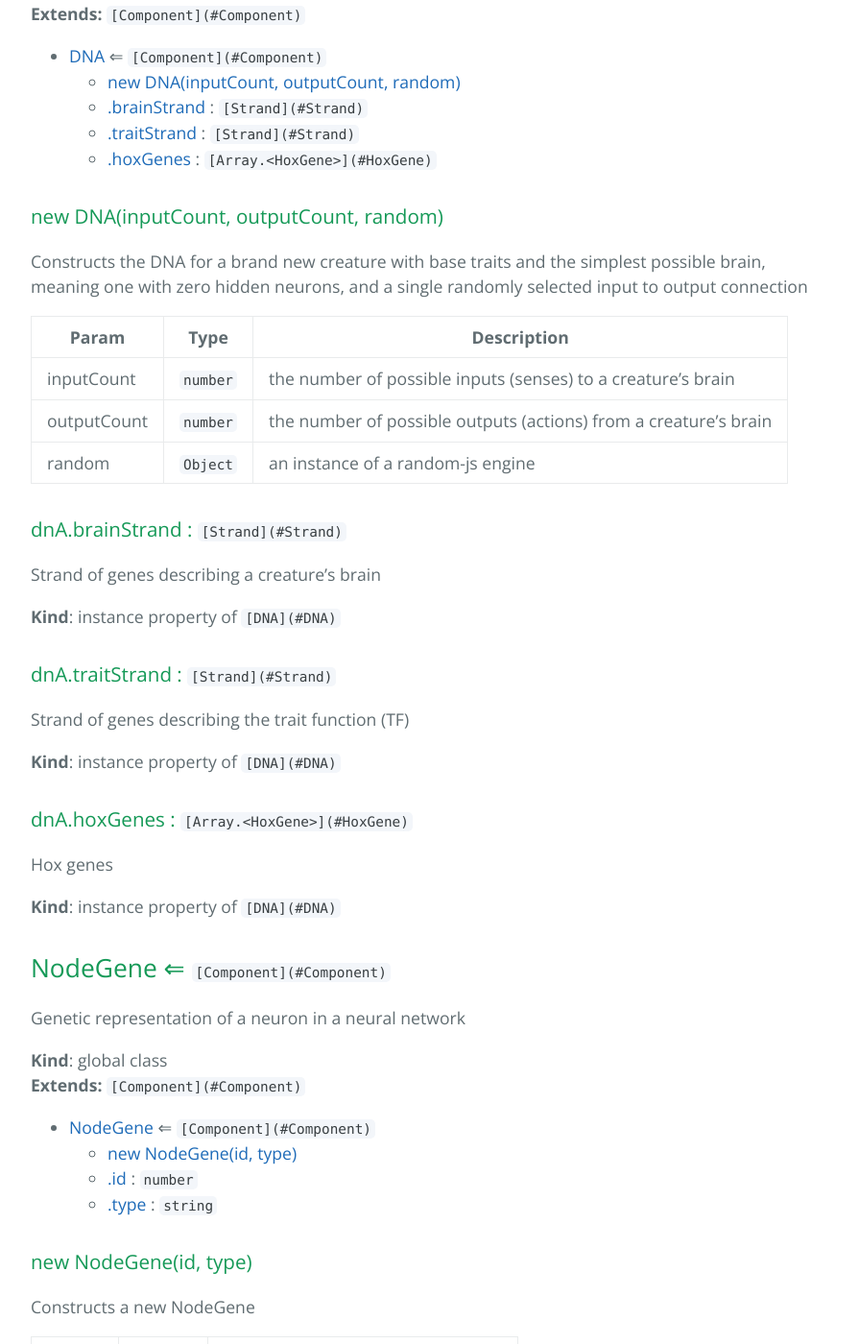
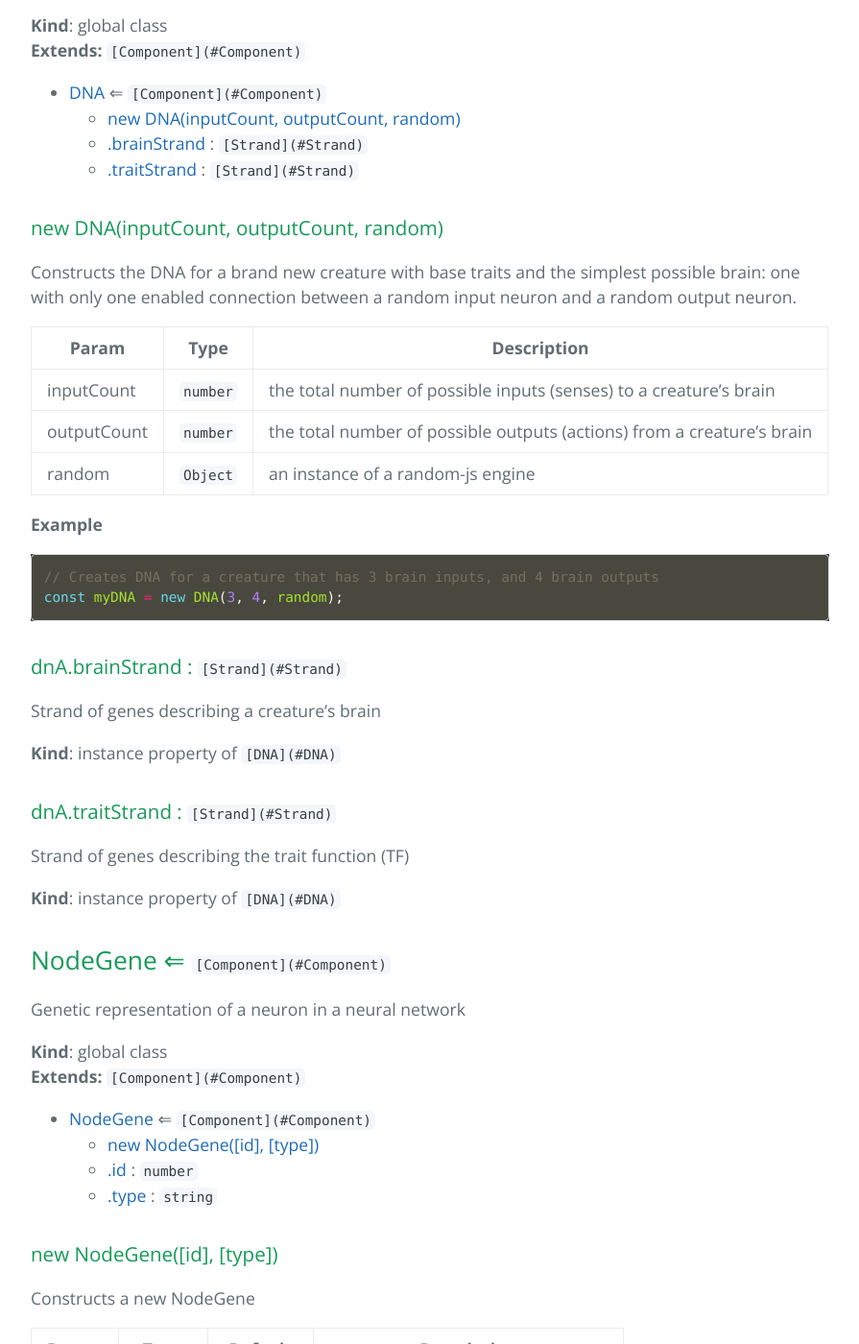
Before and after one commit to cjsauer/genetic-sandbox, a Jekyll site: the page built from site/docs.md, in a window 1280 px wide and 1400 px high, scrolled down 8523 px. Shown: the whole window at 96% size, without its empty margins (192-1087 px from the left). Built offline with Jekyll 4.4.1, drawn with Linux system fonts in a browser that asks for light colours; some of the changed text lies outside the part shown.

Commit message:
Gene classes can be constructed with zero arguments, fix up doc strings, tidy up

````diff
--- a/site/docs.md
+++ b/site/docs.md
@@ -95,14 +95,6 @@ JSON.</p>
 <dt><a href="#Theme">Theme</a></dt>
 <dd><p>The hub of all styling. Used to set the current theme, and retrieve styling
 values like color, stroke thickness, etc.</p>
-</dd>
-</dl>
-
-## Typedefs
-
-<dl>
-<dt><a href="#HoxGene">HoxGene</a> : <code>number</code></dt>
-<dd><p>Values fed into the trait function (TF) to produce usable trait values</p>
 </dd>
 </dl>
 
@@ -314,6 +306,13 @@ Constructs a new ConnectionGene
 | weight | <code>number</code> | the weight of the connection as a value between 0 and 1 inclusive |
 | enabled | <code>boolean</code> | whether this gene is expressed or not |
 
+**Example**
+
+```js
+const node1 = new NodeGene(1, "input");
+const node2 = new NodeGene(2, "output");
+const conn = new ConnectionGene(node1.id, node2.id, 0.2, true);
+```
 <a name="ConnectionGene+in"></a>
 
 ### connectionGene.in : <code>number</code>
@@ -335,7 +334,9 @@ The weight of this connection as a value between 0 and 1 inclusive
 <a name="ConnectionGene+enabled"></a>
 
 ### connectionGene.enabled : <code>boolean</code>
-True if this gene is expressed, false otherwise
+True if this gene is expressed, false otherwise. A connection gene
+that is not expressed is given a weight of zero in the resulting
+neural network.
 
 **Kind**: instance property of <code>[ConnectionGene](#ConnectionGene)</code>
 <a name="ConnectionGene+innovationNumber"></a>
@@ -364,22 +365,27 @@ Genetic encoding of a creature heavily inspired by the
     * [new DNA(inputCount, outputCount, random)](#new_DNA_new)
     * [.brainStrand](#DNA+brainStrand) : <code>[Strand](#Strand)</code>
     * [.traitStrand](#DNA+traitStrand) : <code>[Strand](#Strand)</code>
-    * [.hoxGenes](#DNA+hoxGenes) : <code>[Array.&lt;HoxGene&gt;](#HoxGene)</code>
 
 <a name="new_DNA_new"></a>
 
 ### new DNA(inputCount, outputCount, random)
 Constructs the DNA for a brand new creature with base traits and the
-simplest possible brain, meaning one with zero hidden neurons, and a
-single randomly selected input to output connection
-
-
-| Param | Type | Description |
-| --- | --- | --- |
-| inputCount | <code>number</code> | the number of possible inputs (senses) to a creature's brain |
-| outputCount | <code>number</code> | the number of possible outputs (actions) from a creature's brain |
+simplest possible brain: one with only one enabled connection between
+a random input neuron and a random output neuron.
+
+
+| Param | Type | Description |
+| --- | --- | --- |
+| inputCount | <code>number</code> | the total number of possible inputs (senses) to a creature's brain |
+| outputCount | <code>number</code> | the total number of possible outputs (actions) from a creature's brain |
 | random | <code>Object</code> | an instance of a random-js engine |
 
+**Example**
+
+```js
+// Creates DNA for a creature that has 3 brain inputs, and 4 brain outputs
+const myDNA = new DNA(3, 4, random);
+```
 <a name="DNA+brainStrand"></a>
 
 ### dnA.brainStrand : <code>[Strand](#Strand)</code>
@@ -392,12 +398,6 @@ Strand of genes describing a creature's brain
 Strand of genes describing the trait function (TF)
 
 **Kind**: instance property of <code>[DNA](#DNA)</code>
-<a name="DNA+hoxGenes"></a>
-
-### dnA.hoxGenes : <code>[Array.&lt;HoxGene&gt;](#HoxGene)</code>
-Hox genes
-
-**Kind**: instance property of <code>[DNA](#DNA)</code>
 <a name="NodeGene"></a>
 
 ## NodeGene ⇐ <code>[Component](#Component)</code>
@@ -407,21 +407,28 @@ Genetic representation of a neuron in a neural network
 **Extends:** <code>[Component](#Component)</code>
 
 * [NodeGene](#NodeGene) ⇐ <code>[Component](#Component)</code>
-    * [new NodeGene(id, type)](#new_NodeGene_new)
+    * [new NodeGene([id], [type])](#new_NodeGene_new)
     * [.id](#NodeGene+id) : <code>number</code>
     * [.type](#NodeGene+type) : <code>string</code>
 
 <a name="new_NodeGene_new"></a>
 
-### new NodeGene(id, type)
+### new NodeGene([id], [type])
 Constructs a new NodeGene
 
 
-| Param | Type | Description |
-| --- | --- | --- |
-| id | <code>number</code> | the id of the neuron |
-| type | <code>string</code> | one of "input", "hidden", or "output" |
-
+| Param | Type | Default | Description |
+| --- | --- | --- | --- |
+| [id] | <code>number</code> | <code>0</code> | the id of the neuron |
+| [type] | <code>string</code> | <code>&quot;hidden&quot;</code> | one of "input", "hidden", or "output" |
+
+**Example**
+
+```js
+const node1 = new NodeGene(1, "input");
+const node2 = new NodeGene(2, "output");
+const node3 = new NodeGene(3, "hidden");
+```
 <a name="NodeGene+id"></a>
 
 ### nodeGene.id : <code>number</code>
@@ -455,17 +462,28 @@ Genetic representation of a neural network
 <a name="new_Strand_new"></a>
 
 ### new Strand(inputCount, outputCount, enabled, random)
-Constructs a new Strand representing a neural network with the given number
-of input/output neurons and random weight values
+Constructs a new Strand representing a fully connected neural network with
+the given number of input/output neurons, zero hidden neurons, and
+random weight values
 
 
 | Param | Type | Description |
 | --- | --- | --- |
 | inputCount | <code>number</code> | number of input neuron genes |
 | outputCount | <code>number</code> | number of output neuron genes |
-| enabled | <code>boolean</code> | whether all connection genes are initially enabled, or disabled |
+| enabled | <code>boolean</code> | whether all connection genes are initially enabled (true), or disabled (false) |
 | random | <code>Object</code> | an instance of a random-js instance |
 
+**Example**
+
+```js
+// Represents a neural network with 4 input neurons, 5 output neurons,
+// and all connection genes enabled.
+const strand1 = new Strand(4, 5, true, random);
+// Represents a neural network with 2 input neurons, 4 output neurons,
+// and all connection genes disabled.
+const strand2 = new Strand(2, 4, false, random);
+```
 <a name="Strand+nodeGenes"></a>
 
 ### strand.nodeGenes : <code>[Array.&lt;NodeGene&gt;](#NodeGene)</code>
@@ -1514,9 +1532,3 @@ Sets the current theme
 ```js
 Theme.setTheme("elemental");
 ```
-<a name="HoxGene"></a>
-
-## HoxGene : <code>number</code>
-Values fed into the trait function (TF) to produce usable trait values
-
-**Kind**: global typedef
````
Also changed, not shown: src/modules/components/genetics/ConnectionGene.js (+12 -2 lines), src/modules/components/genetics/DNA.js (+17 -13 lines), src/modules/components/genetics/NodeGene.js (+7 -3 lines), src/modules/components/genetics/Strand.js (+15 -14 lines), test/modules/components/genetics/connectionGene.test.js (+5 -0 lines), test/modules/components/genetics/dna.test.js (+7 -2 lines), test/modules/components/genetics/nodeGene.test.js (+7 -0 lines), test/modules/components/genetics/strand.test.js (+1 -2 lines).
